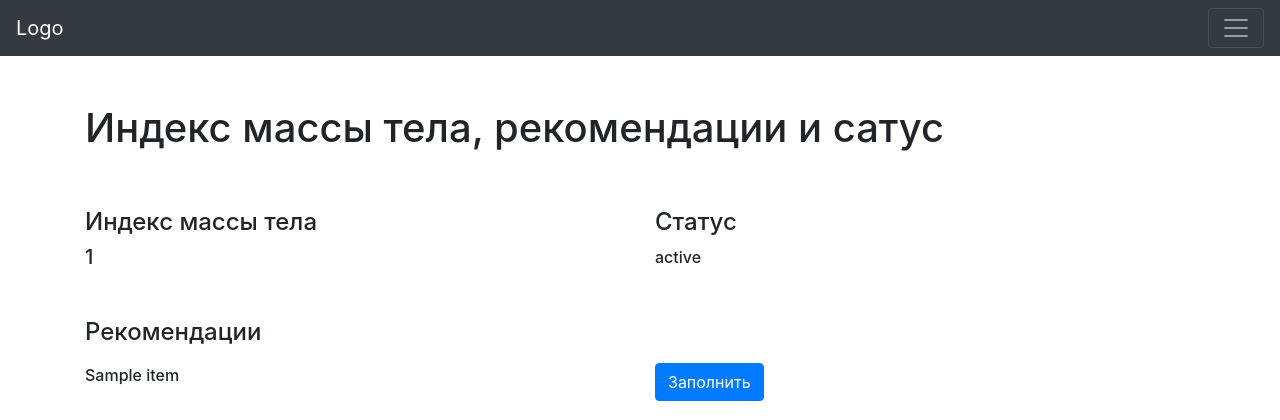
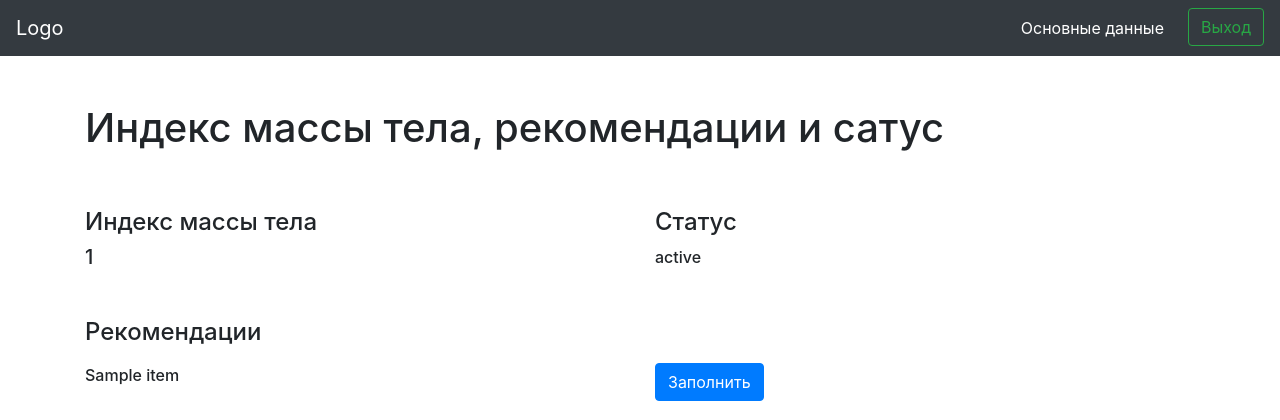
Before and after one commit to AlexanderUstinovv/medical_calculator, a Django app: template templates/web/main.html in a window 1280 px wide. Shown: the top 420 px of the page. Run offline with Django 3.2, Linux system fonts and the light colour scheme; the template is opened without the code that fills it: most values are stand-ins (such as "Sample title", 1, 10 or a date in 2020); some libraries are stand-ins or nearby versions.

Commit message:
Added username to nav bar

```diff
--- a/templates/web/app_parts/nav_bar.html
+++ b/templates/web/app_parts/nav_bar.html
@@ -1,19 +1,23 @@
 {% block nav_bar %}
-    <nav class="navbar navbar-dark bg-dark">
+    <nav class="navbar navbar-dark bg-dark navbar-expand-sm">
         <a class="navbar-brand" href="#">Logo</a>
-        <button class="navbar-toggler" type="button" data-toggle="collapse" data-target="#navbarNav"
-                aria-controls="navbarNav" aria-expanded="false" aria-label="Toggle navigation">
+        <button class="navbar-toggler" type="button" data-toggle="collapse" data-target="#navbar-list-5">
             <span class="navbar-toggler-icon"></span>
         </button>
-        <div class="collapse navbar-collapse" id="navbarNav">
-            <ul class="navbar-nav">
+        <div class="collapse navbar-collapse" id="navbar-list-5">
+            <ul class="navbar-nav ml-auto">
                 <li class="nav-item active">
                     <a class="nav-link" href="{% url 'web:main-data' %}">Основные данные</a>
                 </li>
+                <li class="nav-item active">
+                    <span class="nav-link">{{ user.username }}</span>
+                </li>
+                <li>
+                    <form class="form-inline my-2 my-lg-0" action="{% url 'auth:logout' %}">
+                        <button class="btn btn-outline-success my-2 my-sm-0" type="submit">Выход</button>
+                    </form>
+                </li>
             </ul>
-            <form class="form-inline my-2 my-lg-0" action="{% url 'auth:logout' %}">
-                <button class="btn btn-outline-success my-2 my-sm-0" type="submit">Выход</button>
-            </form>
         </div>
     </nav>
 {% endblock %}
```
